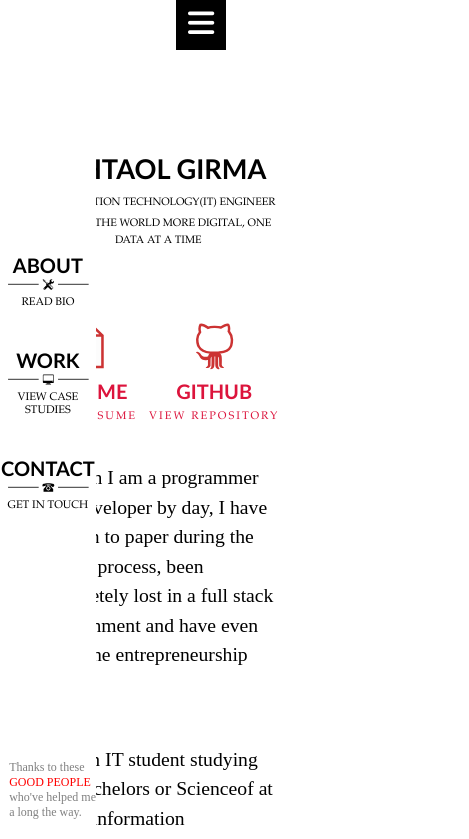
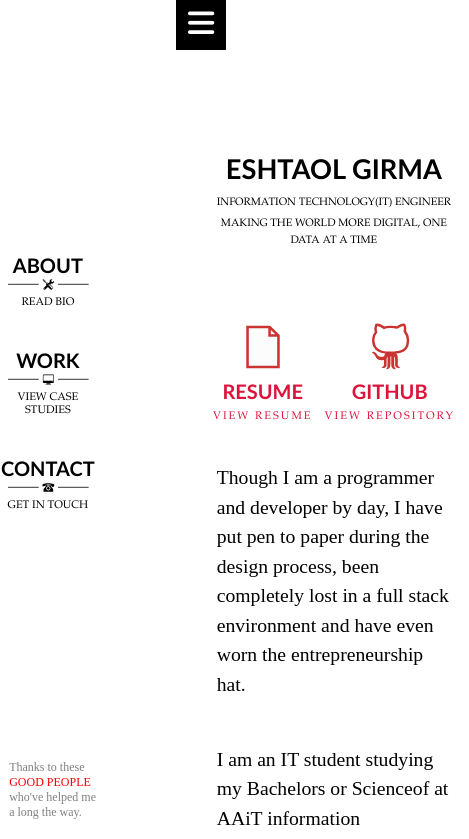
Before and after one commit to AAiT-Class-Activity/MyPersonalWeb-with-bootstrap-, a plain HTML site: page Index.html in a window 390 px wide. Both pictures are taken after a click on the label 25 px from the left and 25 px from the top of the page. Shown: the top 839 px of the page, 469 px wide, since content can reach past the window. Drawn offline with Linux system fonts and the light colour scheme.

Commit message:
mobile viewport version all pages real content made to move with the sidebar

```diff
--- a/Asset/CSS/generalStructure.css
+++ b/Asset/CSS/generalStructure.css
@@ -351,6 +351,10 @@ label {
     z-index: 1;
     display: block;
   }
+  .containerCollaps{
+    position: absolute;
+    transition: all 0.5s;
+  }
   .checkbtn {
     font-size: 30px;
     color: white;
@@ -359,6 +363,10 @@ label {
   }
   .hamberger {
     padding-top: 8px;
+  }
+
+  #check:checked ~ .containerCollaps{
+    left: 45%;
   }
 
   #check:checked ~ #sidebar {
--- a/Index.html
+++ b/Index.html
@@ -92,7 +92,7 @@
         </div>
     </div>
 
-    <div id="container">
+    <div id="container" class="containerCollaps">
         <div id="head_part">
 
         </div>
```
Also changed, not shown: frist_website.html (+1 -1 lines), goodPeople.html (+1 -1 lines), resume.html (+2 -1 lines).
